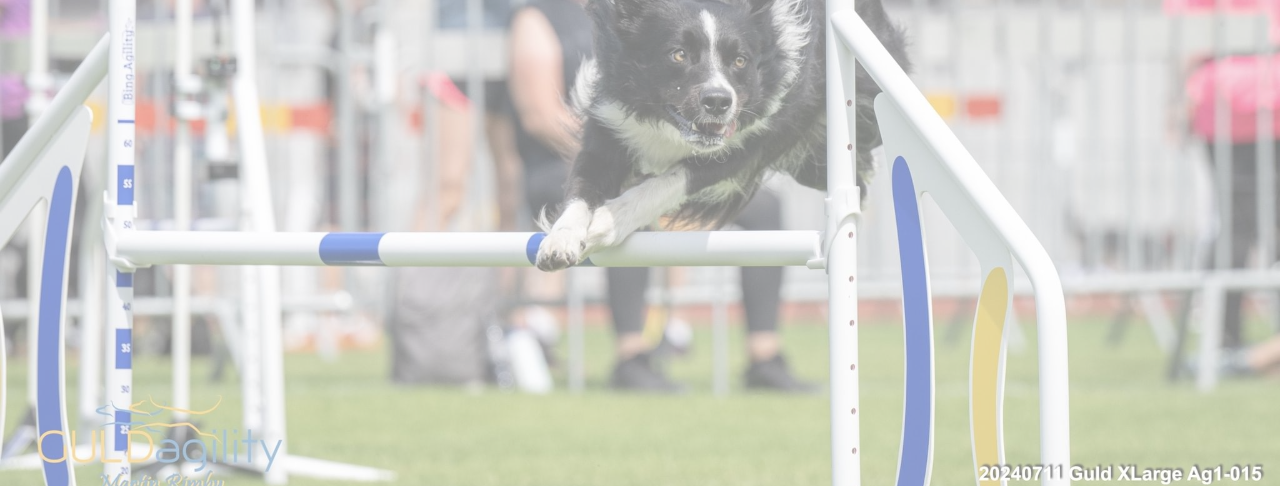
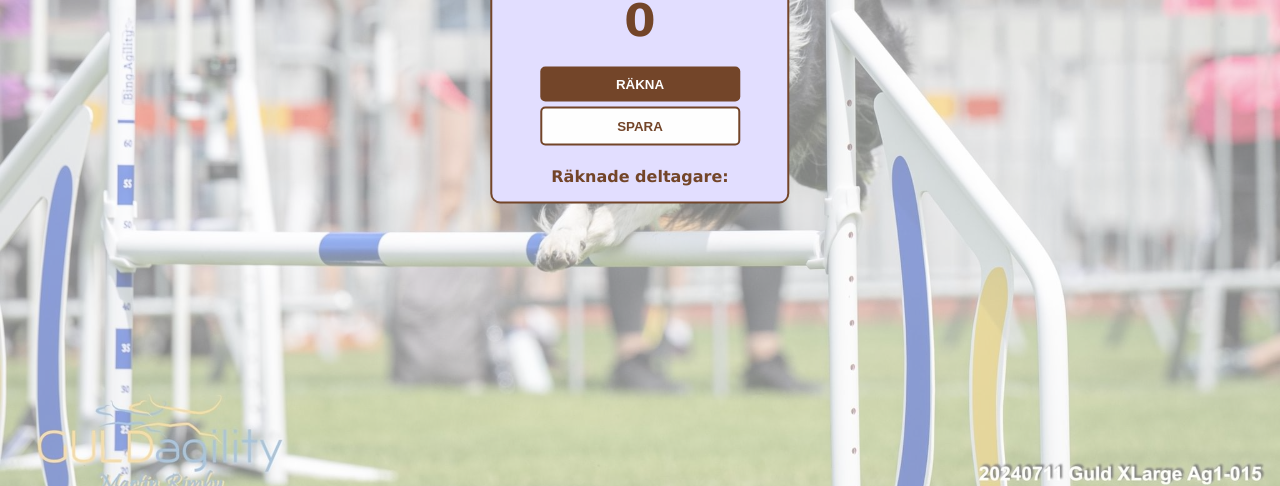
Before and after one commit to Ljunkans/count-participants, a plain HTML site: page index.html in a window 1280 px wide. Shown: the part 330-816 px from the top of the page. Drawn offline with Linux system fonts and the light colour scheme.

Commit message:
Center container with absolute positioning
Changed container positioning to center it on the page.

```diff
--- a/index.css
+++ b/index.css
@@ -12,8 +12,10 @@ body {
 
 .container {
     background: #E2DEFF;
-    max-width: 50%;
-    margin: auto;
+    position: absolute;
+    left: 50%;
+    top: 50%;
+    transform: translate(-50%, -50%);
     border: solid 2px #734529;
     border-radius: 10px;
 }
```
